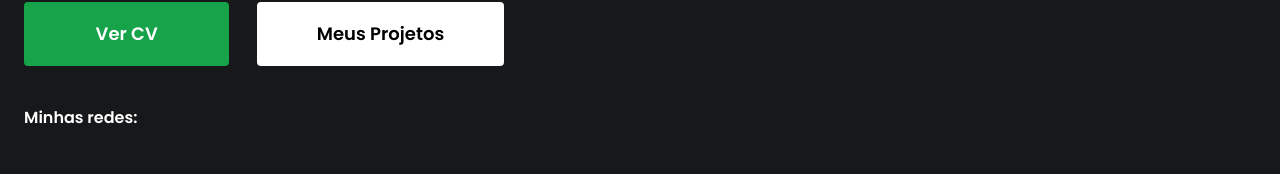
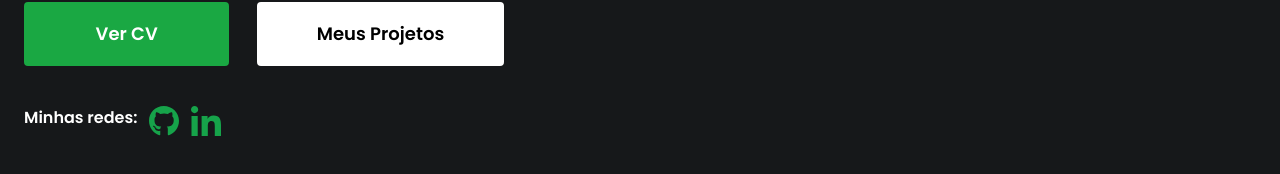
Before and after one commit to KJSS3012/portfolio, a React (Create React App) app: page / in a window 1280 px wide. Shown: the part 338-512 px from the top of the page. Built offline with nearby package versions, Linux system fonts and the light colour scheme.

Commit message:
add social logos

```diff
--- /dev/null
+++ b/src/assets/index.js
@@ -0,0 +1,4 @@
+import gitLogo from "./logos/git-logo.svg";
+import linkedinLogo from "./logos/linkedin-logo.svg";
+
+export { gitLogo, linkedinLogo };
--- a/src/components/Header/style.css
+++ b/src/components/Header/style.css
@@ -6,10 +6,10 @@
   .open {
     right: 0 !important;
     width: 50% !important;
-    background-color: #16181ad9;
+    background-color: rgb(25, 26, 22);
     transition: .3s;
   }
 
   #navbar{
-    box-shadow: 0 -12px 15px 5px #16A34A;
+    box-shadow: 0 -12px 15px 5px #1AA843;
   }
--- /dev/null
+++ b/src/components/Logo/index.js
@@ -0,0 +1,13 @@
+import React, { Fragment } from "react";
+
+function Logo(props) {
+  return (
+    <Fragment>
+      <a href={props.href}>
+        <img src={props.img} />
+      </a>
+    </Fragment>
+  );
+}
+
+export default Logo;
--- a/src/components/index.js
+++ b/src/components/index.js
@@ -4,5 +4,6 @@ import Header from "./Header";
 import NavLink from "./NavLink";
 import GreenButton from "./Buttons/GreenButton";
 import WhiteButton from "./Buttons/WhiteButton";
+import Logo from "./Logo";
 
-export { Header, Container, NavLink, GreenButton, WhiteButton };
+export { Header, Container, NavLink, GreenButton, WhiteButton, Logo };
--- a/src/screens/HomeScreen/index.js
+++ b/src/screens/HomeScreen/index.js
@@ -1,5 +1,12 @@
 import React, { Fragment, useState } from "react";
-import { Header, Container, GreenButton, WhiteButton } from "../../components";
+import {
+  Header,
+  Container,
+  GreenButton,
+  WhiteButton,
+  Logo,
+} from "../../components";
+import { gitLogo, linkedinLogo } from "../../assets";
 
 function HomeScreen() {
   const [isOpen, setIsOpen] = useState(false);
@@ -41,13 +48,18 @@ function HomeScreen() {
                   "https://docs.google.com/viewer?url=https://docs.google.com/document/d/1zZqvjBPF7hMNshYG1jrKB4N5C-v1sVQhMVgo5qjatPE/export?format=pdf"
                 }
               />
-              <WhiteButton title="Meus Projetos" />
+              <WhiteButton title="Meus Projetos" href={""} />
             </div>
             <div
-              className="flex text-white font-semibold"
+              className="flex text-white font-semibold gap-3"
               data-aos="fade-right"
             >
               <p>Minhas redes:</p>
+              <Logo href={"https://github.com/KJSS3012"} img={gitLogo} />
+              <Logo
+                href={"https://linkedin.com/in/kaiquesantos-dev"}
+                img={linkedinLogo}
+              />
             </div>
           </div>
         </section>
--- a/tailwind.config.js
+++ b/tailwind.config.js
@@ -14,7 +14,7 @@ module.exports = {
     colors: {
       "custom-black": "#16181a",
       "custom-black-700": "#16181a9f",
-      "custom-green": "#16A34A",
+      "custom-green": "#1AA843",
       ...colors,
     },
   },
```
Also changed, not shown: src/assets/logos/git-logo.svg (added), src/assets/logos/linkedin-logo.svg (added).
